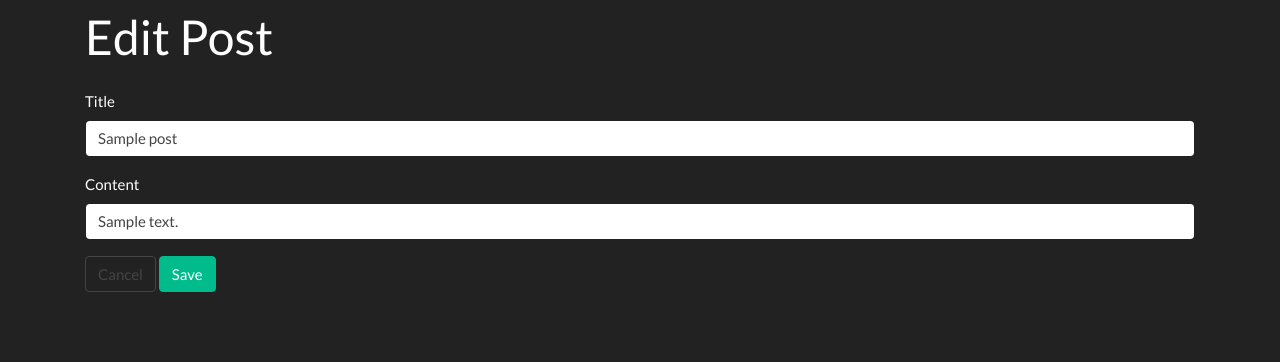
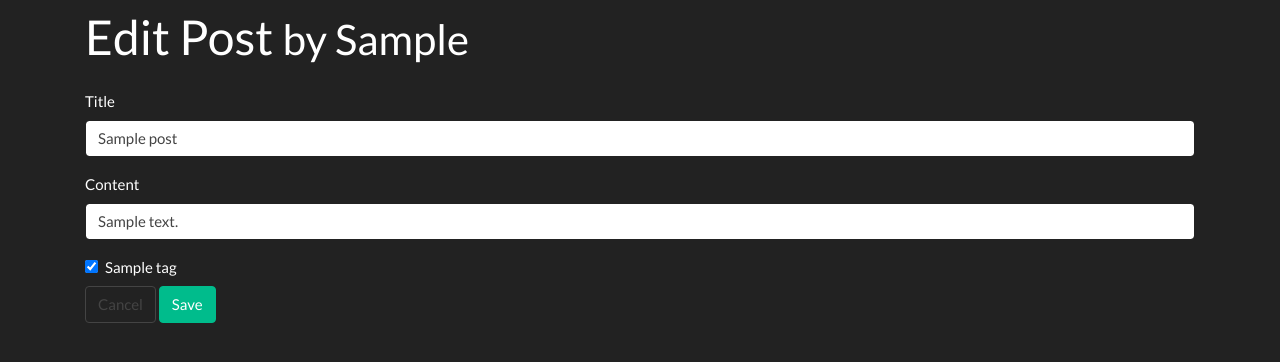
Before and after one commit to KortesmakiAB/Blogly, a Flask app: page /posts/1/edit in a window 1280 px wide. Shown: the top 362 px of the page. Run offline with Flask 2, Linux system fonts and the light colour scheme; tables that the repository leaves empty hold one stand-in row (values such as "Sample post"); some libraries are stand-ins or nearby versions.

Commit message:
updated posts routes to include tagging options, created index.html, added cascasde deletion, fixed various bugs

```diff
--- a/app.py
+++ b/app.py
@@ -16,9 +16,9 @@ debug = DebugToolbarExtension(app)
 
 @app.route('/')
 def home_page():
-    """TODO"""
+    """Display Homepage"""
 
-    return redirect('/users')
+    return render_template('index.html')
 
 @app.route('/users')
 def display_users():
@@ -101,28 +101,37 @@ def delete_user(user_id):
     return redirect('/users')
 
 ###########################################################
-# Part Two
+# "posts" Routes
 
 @app.route('/users/<int:user_id>/posts/new')
 def new_post_form(user_id):
     """For the selected user, show form to add a post."""
 
     user = User.query.get_or_404(user_id)
+    tags = Tag.query.all()
 
-    return render_template('post_new.html', user=user)
+    return render_template('post_new.html', user=user, tags=tags)
 
 
 @app.route('/users/<int:user_id>/posts/new', methods=['POST'])
-def handle_add_form(user_id):
+def handle_add_post_form(user_id):
     """Add post and redirect to the user detail page"""
 
-    title = request.form.get('title')
+    # Naomi: I am still not quite sure what it looks like to write server side form vaidation.
+    # How does this look??
     try:
-        content = request.form['content']
+        title = request.form.get('title')
+        content = request.form.get('content')
+        tags = request.form.getlist('cb')
     except:
-        return "invalid content"
+        return "invalid new post data submission"
 
     new_post = Post(title=title, content=content, user=user_id)
+
+    for tag in tags:
+        tag_from_form = db.session.query(Tag).filter_by(name = tag).one()
+        new_post.tagged_words.append(tag_from_form)
+
     db.session.add(new_post)
     db.session.commit()
 
@@ -132,7 +141,8 @@ def handle_add_form(user_id):
 @app.route('/posts/<int:post_id>')
 def display_post(post_id):
     """Show a post.
-    Show buttons to edit and delete the post."""
+    Show buttons to edit and delete the post.
+    Show tags which are also links to the tag details."""
 
     post = Post.query.get(post_id)
 
@@ -140,12 +150,13 @@ def display_post(post_id):
 
 
 @app.route('/posts/<int:post_id>/edit')
-def edit_post_form(post_id):
+def handle_edit_post_form(post_id):
     """Show form to edit a post, and to cancel (back to user page)."""
 
     post = Post.query.get_or_404(post_id)
+    tags = Tag.query.all()
 
-    return render_template('post_edit.html', post=post)
+    return render_template('post_edit.html', post=post, tags=tags)
 
 
 @app.route('/posts/<int:post_id>/edit', methods=['POST'])
@@ -158,6 +169,11 @@ def handle_post_edit(post_id):
     p = Post.query.get(post_id)
     p.title = title
     p.content = content
+
+    tags = request.form.getlist('cb')
+    for tag in tags:
+        tag_from_form = db.session.query(Tag).filter_by(name = tag).one()
+        p.tagged_words.append(tag_from_form)
 
     db.session.add(p)
     db.session.commit()
@@ -178,7 +194,7 @@ def delete_post(post_id):
     return redirect(f'/users/{user_id}')
 
 ###########################################################
-# Part Three
+# "tag" Routes
 
 @app.route('/tags')
 def display_tags():
--- a/templates/post_details.html
+++ b/templates/post_details.html
@@ -11,6 +11,12 @@
     <blockquote class="blockquote">"{{post.content}}"</blockquote>
     <p>By {{post.user_details.first_name}} {{post.user_details.last_name}}</p>
     <span>Created: {{post.created_at}}</span>
+    <div class="my-3">
+        Tags:
+        {% for tag in post.tagged_words %}
+        <a class="btn btn-primary btn-sm mx-1" href="/tags/{{tag.id}}">{{tag.name}}</a>
+        {% endfor %}
+    </div>
 
     <form action="/posts/{{post.id}}/delete" method="post" class="my-2">
         <a href="/users/{{post.user_details.id}}" class="btn btn-outline-secondary">Cancel</a>
--- a/templates/post_edit.html
+++ b/templates/post_edit.html
@@ -2,13 +2,13 @@
 
 {% block header %}
 <div class="col">
-    <h1>Edit Post</h1>
+    <h1>Edit Post <small>by {{post.user_details.first_name}}</small></h1>
 </div>
 {% endblock %}
 
 {% block content %}
 <div class="col">
-    <form action="/posts/{{post.user_details.id}}/edit" method="post">
+    <form action="/posts/{{post.id}}/edit" method="post">
         <div class="mb-3">
             <label for="title" class="form-label">Title</label>
             <input type="text" name="title" id="title" class="form-control" value="{{post.title}}" required>
@@ -17,7 +17,26 @@
             <label for="content" class="form-label">Content</label>
             <input type="text" name="content" id="content" class="form-control" value="{{post.content}}" required>
         </div>
-        <a href="/posts/{{post.user_details.id}}" class="btn btn-outline-secondary">Cancel</a>
+
+        {% if tags %}
+        <div class="my-2">
+            {% for tag in tags %}
+                {% if tag in post.tagged_words %}
+                <div class="form-check">
+                    <input class="form-check-input" type="checkbox" id="tagCheckBox{{tag.id}}" name="cb" value="{{tag.name}}" checked>
+                    <label class="form-check-label" for="tagCheckBox{{tag.id}}">{{tag.name}}</label>
+                </div>
+                {% else %}
+                <div class="form-check">
+                    <input class="form-check-input" type="checkbox" id="tagCheckBox{{tag.id}}" name="cb" value="{{tag.name}}">
+                    <label class="form-check-label" for="tagCheckBox{{tag.id}}">{{tag.name}}</label>
+                </div>
+                {% endif %}
+            {% endfor %}
+        </div>
+        {% endif %}
+
+        <a href="/posts/{{post.id}}" class="btn btn-outline-secondary">Cancel</a>
         <button class="btn btn-success">Save</button>
     </form>
 </div>
--- a/templates/user_details.html
+++ b/templates/user_details.html
@@ -25,7 +25,7 @@
         <ul>
             {% if user.posts %}
             {% for post in user.posts %}
-            <li><a href="../posts/{{post.id}}">{{post.content}}</a></li>
+            <li><a href="../posts/{{post.id}}">{{post.title}}</a></li>
             {% endfor %}
             {% endif %}
         </ul>
```
Also changed, not shown: models.py (+26 -20 lines), templates/index.html (added, +13 -0 lines), templates/post_new.html (+12 -0 lines).
